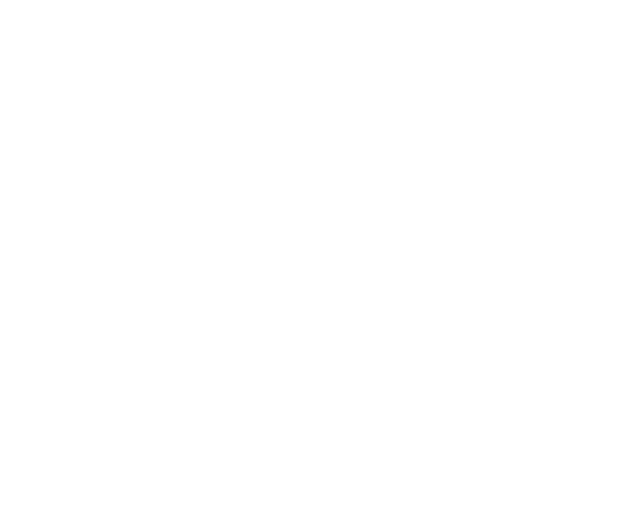
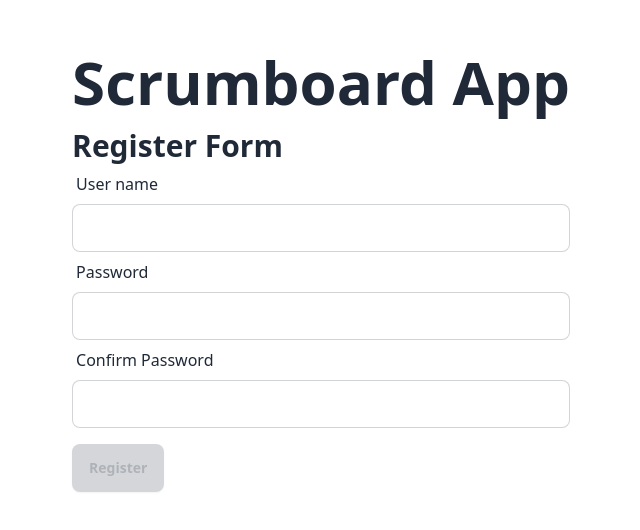
Before and after one commit to JanKillburger/scrum-frontend, an Angular app: page /register in a window 1280 px wide. Before the commit this address led to /. Shown: the part 136-666 px from the top of the page, without its empty margins (319-959 px from the left). Built offline with nearby package versions, Linux system fonts and the light colour scheme.

Commit message:
added user registration

```diff
--- a/src/app/app.routes.ts
+++ b/src/app/app.routes.ts
@@ -1,8 +1,10 @@
 import { Routes } from '@angular/router';
 import { LoginComponent } from './login/login.component';
 import { HomeComponent } from './home/home.component';
+import { RegisterComponent } from './register/register.component';
 
 export const routes: Routes = [
   {path: "login", component: LoginComponent},
+  {path: "register", component: RegisterComponent},
   {path: "home", component: HomeComponent},
 ];
--- a/src/app/home/home.component.ts
+++ b/src/app/home/home.component.ts
@@ -41,10 +41,11 @@ export class HomeComponent implements OnInit {
 
   updateListFromFormSubmission(resp: TaskResponse) {
     if (resp.action === "updatedTask") {
-      this.tasks = this.tasks.map(t => t.id === resp.task.id ? resp.task : t)
+      this.tasks = this.tasks.map(t => t.id === resp.task.id ? resp.task : t);
     } else if (resp.action === "createdTask") {
-      this.tasks.push(resp.task)
+      this.tasks.push(resp.task);
     }
-    this.taskdialog.nativeElement.close()
+    this.selectedTaskId = resp.task.id;
+    this.taskdialog.nativeElement.close();
   }
 }
--- a/src/app/login/login.component.html
+++ b/src/app/login/login.component.html
@@ -2,6 +2,7 @@
   <div class="max-w-xl mx-auto">
     <h1 class="my-4 text-5xl font-semibold sm:text-6xl">Scrumboard App</h1>
     <h2 class="text-3xl font-semibold">Please log in</h2>
+    <p>Not a member yet? <a routerLink="/register" class="btn btn-link">Create an account</a></p>
     <form (ngSubmit)="login()">
       <label for="username" class="form-control">
         <span class="label">User name</span>
--- a/src/app/login/login.component.ts
+++ b/src/app/login/login.component.ts
@@ -1,14 +1,12 @@
 import { Component } from '@angular/core';
 import { FormsModule } from '@angular/forms';
 import { AuthServiceService } from '../auth-service.service';
-import { Router } from '@angular/router';
-import { catchError } from 'rxjs';
-import { HttpErrorResponse } from '@angular/common/http';
+import { Router, RouterLink } from '@angular/router';
 
 @Component({
   selector: 'app-login',
   standalone: true,
-  imports: [FormsModule],
+  imports: [FormsModule, RouterLink],
   templateUrl: './login.component.html',
   styleUrl: './login.component.css'
 })
--- /dev/null
+++ b/src/app/register/register.component.html
@@ -0,0 +1,58 @@
+<div class="min-h-screen flex flex-col justify-center px-2">
+  <div class="max-w-xl mx-auto">
+    <h1 class="my-4 text-5xl font-semibold sm:text-6xl">Scrumboard App</h1>
+    <h2 class="text-3xl font-semibold">Register Form</h2>
+    <form (ngSubmit)="register()">
+      <label for="username" class="form-control">
+        <span class="label">User name</span>
+        <input
+          class="input input-bordered"
+          type="text"
+          id="username"
+          #usernameInput
+          name="username"
+          [(ngModel)]="username"
+          required
+        />
+      </label>
+      <label for="password" class="form-control">
+        <span class="label">Password</span>
+        <input
+          class="input input-bordered"
+          type="password"
+          id="password"
+          #passwordInput
+          name="password"
+          [(ngModel)]="password"
+          required
+        />
+      </label>
+      <label for="confirmpassword" class="form-control">
+        <span class="label">Confirm Password</span>
+        <input
+          class="input input-bordered"
+          type="password"
+          id="confirmpassword"
+          #confirmPasswordInput
+          name="confirmpassword"
+          [(ngModel)]="confirmpassword"
+          required
+        />
+      </label>
+      <p class="text-error">{{ registerErrorMessage }}</p>
+      <p class="text-error" *ngIf="passwordInput.value !== confirmPasswordInput.value">Entered passwords are not the same.</p>
+      <button
+        class="btn btn-primary mt-4"
+        type="submit"
+        [disabled]="
+          usernameInput.validity.valueMissing ||
+          passwordInput.validity.valueMissing ||
+          confirmPasswordInput.validity.valueMissing ||
+          passwordInput.value !== confirmPasswordInput.value
+        "
+      >
+        Register
+      </button>
+    </form>
+  </div>
+</div>
--- /dev/null
+++ b/src/app/register/register.component.ts
@@ -0,0 +1,34 @@
+import { JsonPipe, NgIf } from '@angular/common';
+import { HttpClient } from '@angular/common/http';
+import { Component } from '@angular/core';
+import { FormsModule } from '@angular/forms';
+import { environment } from '../../environments/environment.development';
+import { Router } from '@angular/router';
+
+@Component({
+  selector: 'app-register',
+  standalone: true,
+  imports: [FormsModule, NgIf, JsonPipe],
+  templateUrl: './register.component.html',
+  styleUrl: './register.component.css'
+})
+export class RegisterComponent {
+registerErrorMessage = ''
+username = ''
+password = ''
+confirmpassword = ''
+
+constructor(private http: HttpClient, private router: Router) {}
+
+register() {
+  const data = {
+    username: this.username,
+    password: this.password
+  }
+  this.http.post(environment.apiUrl + 'register/', data)
+    .subscribe({
+      next: () => this.router.navigateByUrl('login'),
+      error: (err) => this.registerErrorMessage = err
+    })
+}
+}
--- a/src/app/task-form/task-form.component.ts
+++ b/src/app/task-form/task-form.component.ts
@@ -45,11 +45,10 @@ export class TaskFormComponent implements OnChanges {
         id: null,
         title: '',
         description: '',
-        status: '0',
+        status: 'open',
         due_date: '',
         assigned_to: 0,
       });
-      this.addSubtask();
     } else {
       this.taskForm.reset({
         id: this.task.id,
--- a/src/app/tasks.service.ts
+++ b/src/app/tasks.service.ts
@@ -46,7 +46,7 @@ export class TasksService {
   }
 
   deleteTask(id: number) {
-    return this.http.delete(environment.apiUrl + `tasks/${id}`)
+    return this.http.delete(environment.apiUrl + `tasks/${id}/`)
   }
 
   getUsers() {
```
Also changed, not shown: src/app/register/register.component.css (added), 1 other file (tests, documents, lock files or other folders).
